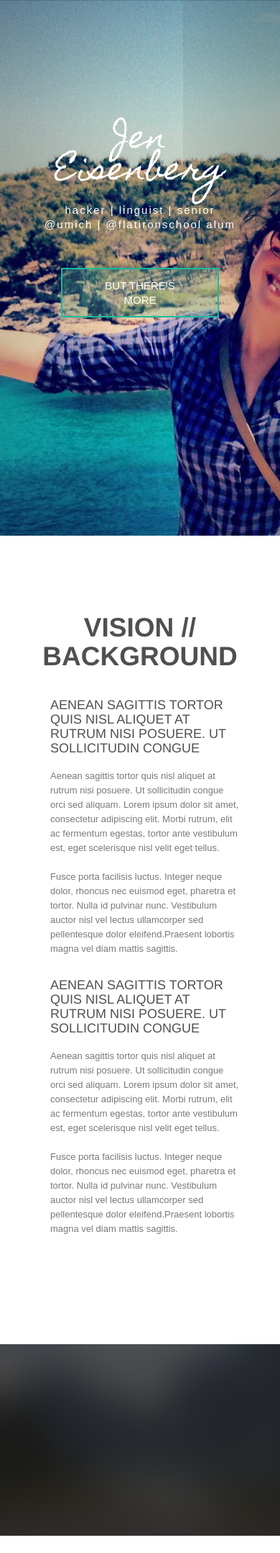
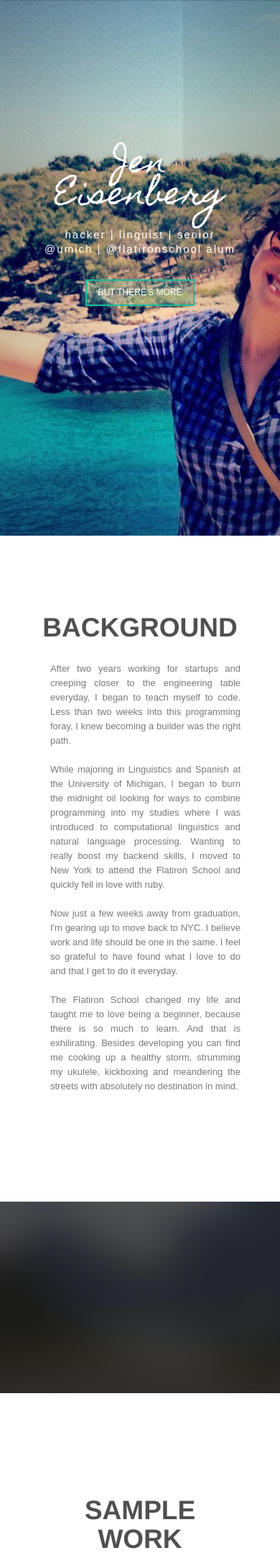
Before and after one commit to jeneisen/si_portfolio, a PHP site: page / in a window 390 px wide. Shown: the part 100-2257 px from the top of the page at 72% size. Run offline with PHP 8.4, Linux system fonts and the light colour scheme; some libraries are stand-ins or nearby versions; some web fonts are replaced.

Commit message:
added text to about

```diff
--- a/css/style.css
+++ b/css/style.css
@@ -308,6 +308,16 @@ section#sidebar {overflow:visible;
 }
 .about_btn:hover {
 	background-color: #bababa;
+}
+
+/*.abouttext {
+	padding-left: 14em;
+	padding-right: 14em;
+	text-align: justify;
+}*/
+
+.abouttext {
+	text-align: justify;
 }
 
 .about_slide .slide1 h3 {width:85%;
@@ -1036,6 +1046,21 @@ input[type="color"]:focus {
 
 /* __________ About __________ */
 
+.call_to_btn {
+	display:inline-block;
+	margin:1em;
+	padding:1.25em 1.25em 1.25em;
+	text-transform:uppercase;
+	line-height:3px;
+	font-size:12px;
+	color:#fff;
+	border: 0;
+	cursor:pointer;
+	background-color: rgba(89,179,144,0.3);
+	border: 2px solid #1abc9c;
+}
+
+
 /* _________ //About _________ */
 
 /* __________ Portfolio __________ */
--- a/index.html
+++ b/index.html
@@ -2,7 +2,7 @@
 <html><head>
 	<meta charset="utf-8">
 	<title>Jen Eisenberg</title>
-    <meta name="viewport" content="width=device-width, initial-scale=1.0">
+  <meta name="viewport" content="width=device-width, initial-scale=1.0">
 	<meta name="description" content="">
 	<meta name="author" content="">
 
@@ -90,27 +90,33 @@
         <section id="about" class="page_section">
             <!-- section header -->
 			<div class="container">
-				<h2 class="center about">VISION // BACKGROUND</h2>
+				<h2 class="center about">background</h2>
 			</div><!-- //section header -->
 
             <!-- section content -->
        <div class="container vision">
-				<div class="row">
+				<div class="row abouttext">
 					<div class="col-lg-6">
-						<h3>Aenean sagittis tortor quis nisl aliquet at rutrum nisi posuere. Ut sollicitudin congue</h3>
-						<p>Aenean sagittis tortor quis nisl aliquet at rutrum nisi posuere. Ut sollicitudin congue orci sed aliquam. Lorem ipsum dolor sit amet, consectetur adipiscing elit. Morbi rutrum, elit ac fermentum egestas, tortor ante vestibulum est, eget scelerisque nisl velit eget tellus.</p>
-						<p>Fusce porta facilisis luctus. Integer neque dolor, rhoncus nec euismod eget, pharetra et tortor. Nulla id pulvinar nunc. Vestibulum auctor nisl vel lectus ullamcorper sed pellentesque dolor eleifend.Praesent lobortis magna vel diam mattis sagittis.</p>
+						<!-- <h3>Aenean sagittis tortor quis nisl aliquet at rutrum nisi posuere. Ut sollicitudin congue</h3> -->
+						<p>After two years working for startups and creeping closer to the engineering table everyday, I began to teach myself to code. Less than two weeks into this programming foray, I knew becoming a builder was the right path.</p>
+						<p> While majoring in Linguistics and Spanish at the University of Michigan, I began to burn the midnight oil looking for ways to combine programming into my studies where I was introduced to computational linguistics and natural language processing. Wanting to really boost my backend skills, I moved to New York to attend the Flatiron School and quickly fell in love with ruby.
+						</p>
+
 						</div>
 
 					<div class="col-lg-6">
-					<h3>Aenean sagittis tortor quis nisl aliquet at rutrum nisi posuere. Ut sollicitudin congue</h3>
-						<p>Aenean sagittis tortor quis nisl aliquet at rutrum nisi posuere. Ut sollicitudin congue orci sed aliquam. Lorem ipsum dolor sit amet, consectetur adipiscing elit. Morbi rutrum, elit ac fermentum egestas, tortor ante vestibulum est, eget scelerisque nisl velit eget tellus.</p>
-						<p>Fusce porta facilisis luctus. Integer neque dolor, rhoncus nec euismod eget, pharetra et tortor. Nulla id pulvinar nunc. Vestibulum auctor nisl vel lectus ullamcorper sed pellentesque dolor eleifend.Praesent lobortis magna vel diam mattis sagittis.</p>
+					<!-- <h3>Aenean sagittis tortor quis nisl aliquet at rutrum nisi posuere. Ut sollicitudin congue</h3>	 -->
+						<p>Now just a few weeks away from graduation, I'm gearing up to move back to NYC. I believe work and life should be one in the same. I feel so grateful to have found what I love to do and that I get to do it everyday.
+						</p>
+
+						<p> The Flatiron School changed my life and taught me to love being a beginner, because there is so much to learn. And that is exhilirating. Besides developing you can find me cooking up a healthy storm, strumming my ukulele, kickboxing and meandering the streets with absolutely no destination in mind.
+						</p>
 						</div>
 					</div>
 				</div>
             </div><!-- //section content -->
         </section><!-- //about content-->
+
 
 		<!-- Testimonials content -->
 		<section id="testimonials" data-stellar-background-ratio="0.5">
@@ -152,7 +158,7 @@
 		<section id="portfolio" class="page_section">
 			<!-- section header -->
 			<div class="container">
-				<h2 class="center"> Sample Work //</h2>
+				<h2 class="center"> sample work</h2>
 				<!-- filter_block -->
 
 				<div class="clear"></div>
```
Also changed, not shown: js/myscript.js (line endings or trailing spaces).
